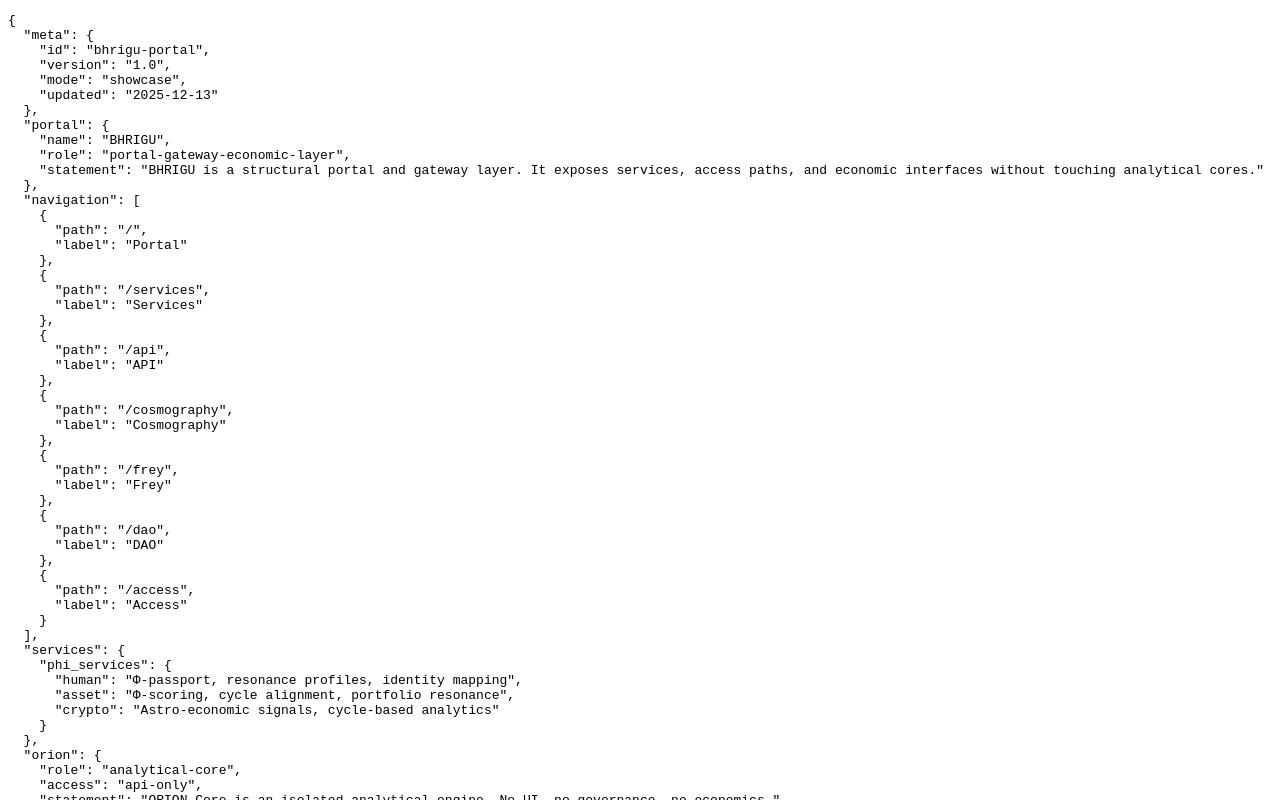
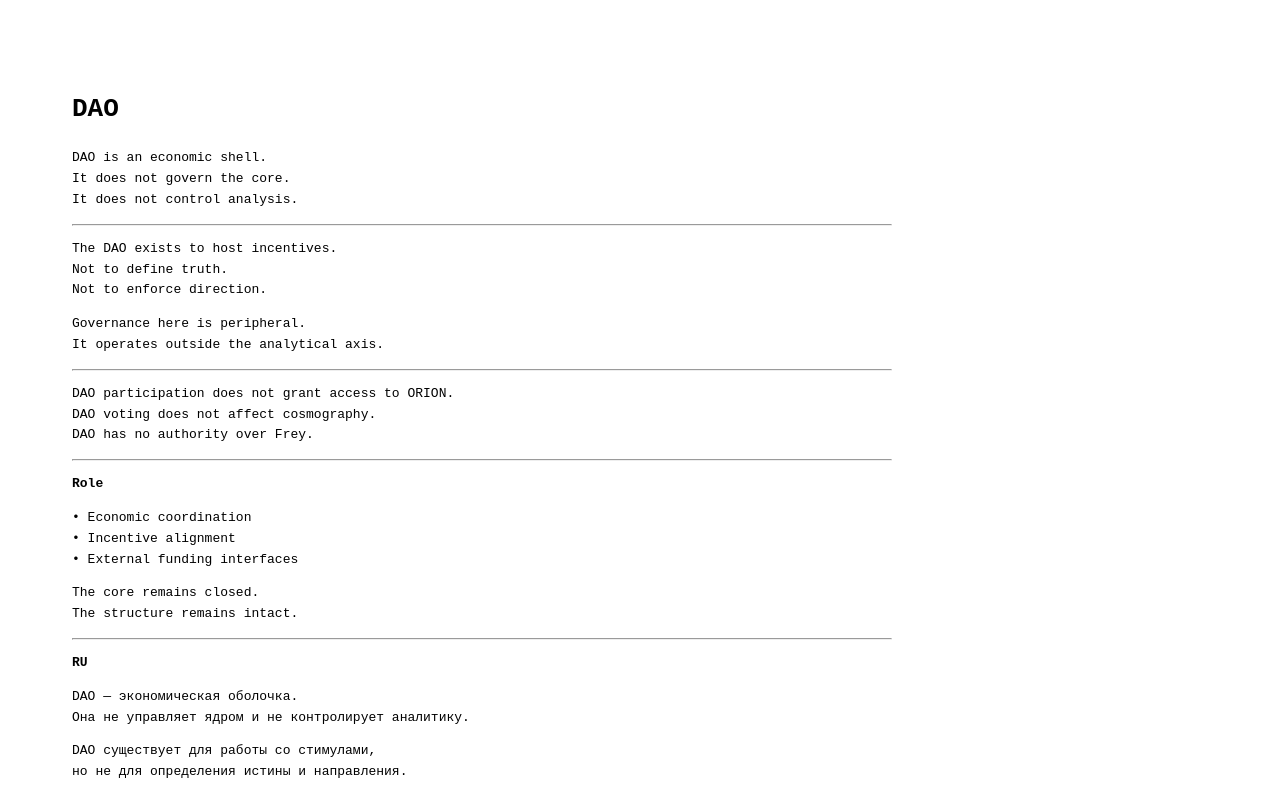
Before and after one commit to AiBhrigu/bhrigu-portal, a Next.js app: page /dao in a window 1280 px wide. Shown: the top 800 px of the page. Built offline with nearby package versions, Linux system fonts and the light colour scheme.

Commit message:
portal: add DAO economic shell boundary page

```diff
--- a/pages/dao.js
+++ b/pages/dao.js
@@ -1,13 +1,74 @@
-import { loadContent } from "../lib/loadContent";
+export default function DAO() {
+  return (
+    <main style={{ padding: "4rem", fontFamily: "monospace", lineHeight: "1.6", maxWidth: "820px" }}>
+      <h1>DAO</h1>
 
-export async function getStaticProps() {
-  return {
-    props: {
-      content: loadContent()
-    }
-  };
+      <p>
+        DAO is an economic shell.<br />
+        It does not govern the core.<br />
+        It does not control analysis.
+      </p>
+
+      <hr />
+
+      <p>
+        The DAO exists to host incentives.<br />
+        Not to define truth.<br />
+        Not to enforce direction.
+      </p>
+
+      <p>
+        Governance here is peripheral.<br />
+        It operates outside the analytical axis.
+      </p>
+
+      <hr />
+
+      <p>
+        DAO participation does not grant access to ORION.<br />
+        DAO voting does not affect cosmography.<br />
+        DAO has no authority over Frey.
+      </p>
+
+      <hr />
+
+      <p><strong>Role</strong></p>
+
+      <p>
+        • Economic coordination<br />
+        • Incentive alignment<br />
+        • External funding interfaces
+      </p>
+
+      <p>
+        The core remains closed.<br />
+        The structure remains intact.
+      </p>
+
+      <hr />
+
+      <p><strong>RU</strong></p>
+
+      <p>
+        DAO — экономическая оболочка.<br />
+        Она не управляет ядром и не контролирует аналитику.
+      </p>
+
+      <p>
+        DAO существует для работы со стимулами,<br />
+        но не для определения истины и направления.
+      </p>
+
+      <p>
+        Участие в DAO не даёт доступа к ORION.<br />
+        Голосование не влияет на космографию.<br />
+        DAO не имеет власти над Frey.
+      </p>
+
+      <p>
+        Ядро остаётся закрытым.<br />
+        Структура сохраняется.
+      </p>
+    </main>
+  );
 }
-
-export default function Page({ content }) {
-  return <pre>{JSON.stringify(content, null, 2)}</pre>;
-}
```
